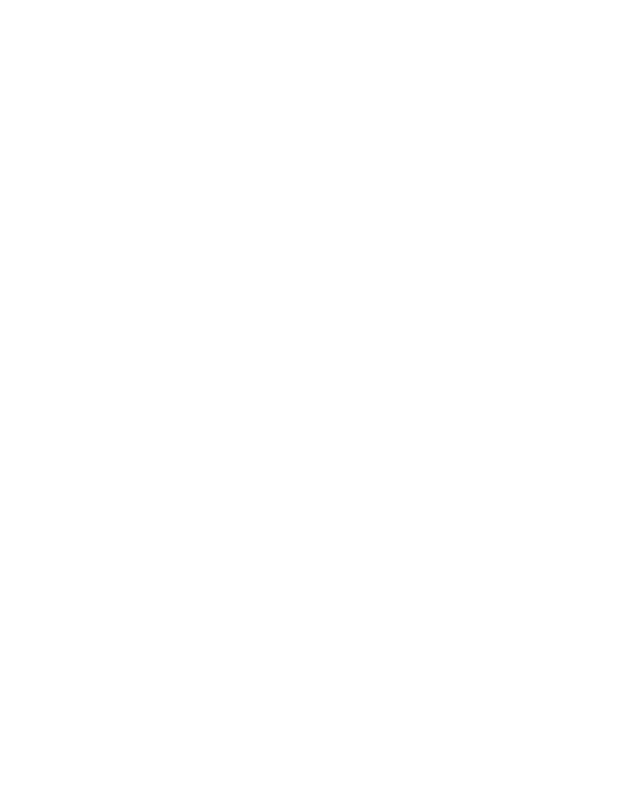
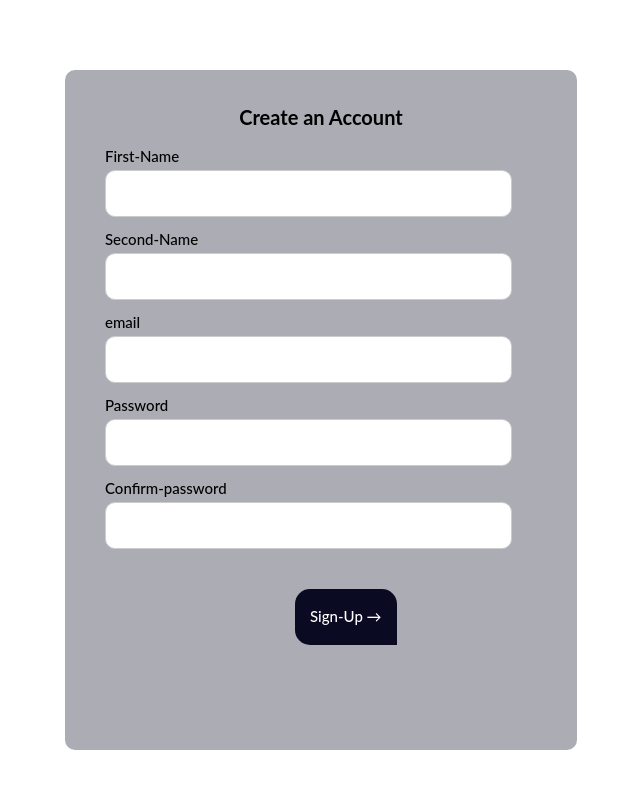
Before and after one commit to Bright-ship-it/buk-a-meal-frontend, a React (Create React App) app: page /register in a window 1280 px wide. Before the commit this address had no page. Shown: the top 788 px of the page, without its empty margins (405-1045 px from the left). Built offline with nearby package versions, Linux system fonts and the light colour scheme.

Commit message:
adds the register component

```diff
--- a/src/App.css
+++ b/src/App.css
@@ -407,12 +407,13 @@
   display: flex;
   padding: 10rem;
   margin-left: 20rem;
+
 }
 
 .login-left {
   background-color: #0a0a232d;
   width: 40%;
-  height: 60vh;
+  height: 65vh;
 }
 .login-left > img {
   border-radius: 50%;
@@ -452,6 +453,13 @@
  margin-bottom: 5rem;
  font-weight: 900;
 }
+.login-right > .link{
+  font-size: 1.5rem;
+  text-align: center;
+  margin-top: 1rem;
+  margin-bottom: 2rem;
+  font-weight: 900;
+ }
 .login-right > h1{
   font-size: 3rem;
   letter-spacing: .4rem;
@@ -479,3 +487,64 @@
   font-size: 1.5rem;
 }
 /*end of login*/
+
+
+/*start of sign-up*/
+
+.control label {
+  display: block;
+  font-weight: 500;
+  margin-top: 1rem;
+  font-size: 1.5rem;
+  margin-left: 1rem;
+
+}
+
+.control input,
+.control textarea {
+  display: block;
+  font: inherit;
+  border-radius: 1rem;
+  border: .1rem solid #ccc;
+  padding: 1rem;
+  margin-left: 1rem;
+  width: 90%;
+  font-size: 1.5rem;
+
+
+
+}
+
+.reg{
+  border-radius: 1rem;
+  background-color: #0a0a2356;
+  margin-top: 5rem;
+  padding: 3rem;
+  height: 85vh;
+  width: 40vw;
+  margin-left: 45rem;
+
+}
+.reg > h1{
+  font-size: 2rem;
+  text-align: center;
+}
+.reg > .btn-menu{
+  background-color: #0a0a23;
+  border: none;
+  color: white;
+  padding: 1.5rem 1.5rem;
+  text-align: center;
+  text-decoration: none;
+  display: inline-block;
+  font-size: 1.5rem;
+  font-weight: 500;
+  border-bottom-left-radius: 1.5rem;
+  border-top-left-radius: 1.5rem;
+  border-top-right-radius: 1.5rem;
+  margin-top: 4rem;
+  margin-left: 20rem ;
+
+}
+
+/*end of sign-up*/
--- a/src/App.js
+++ b/src/App.js
@@ -4,6 +4,7 @@
 import {BrowserRouter as Router, Routes, Route} from "react-router-dom";
 import Home from './components/Home';
 import Login from './components/Login';
+import Register from './components/Register';
 
 function App() {
   return (
@@ -13,6 +14,7 @@
     <Routes>
         <Route path="/" element={<Home />} />
         <Route path="/login" element={<Login /> } />
+        <Route path="/register" element={<Register /> } />
 
 
     </Routes>
--- a/src/components/Home.js
+++ b/src/components/Home.js
@@ -25,7 +25,7 @@
       <div className="info">
         <div className="sect-1">
           <h1>Delicious Food For Your cravings</h1>
-          <p>We Cook Fresh And Healty Foods With Different Recipes</p>
+          <p>We Cook Fresh And Healthy Foods With Different Recipes</p>
           <NavLink to={"/"} exact="true" className="btn-menu">
             View-Menu &rarr;
           </NavLink>
--- a/src/components/Login.js
+++ b/src/components/Login.js
@@ -6,6 +6,7 @@
 
 function Login() {
   return (
+
     <div className="login">
       <div className="login-left">
 
@@ -30,6 +31,18 @@
         <NavLink to={"/"} exact="true" className="btn-menu">
         Login &rarr;
       </NavLink>
+
+      <div className="link">
+      <NavLink to={"/register"} exact="true" className="">
+      Dont have an Account? <span>click here!!</span>
+    </NavLink>
+
+      </div>
+
+
+
+
+
       </div>
     </div>
   );
--- /dev/null
+++ b/src/components/Register.js
@@ -0,0 +1,41 @@
+import React from "react";
+import { NavLink } from "react-router-dom";
+
+function Register() {
+  return (
+    <section>
+      <div className="reg">
+        <h1>Create an Account</h1>
+        <div className="control">
+          <label htmlFor="name">First-Name</label>
+          <input type="text" required id="name" />
+        </div>
+
+        <div className="control">
+          <label htmlFor="name">Second-Name</label>
+          <input type="text" required id="name" />
+        </div>
+        <div className="control">
+          <label htmlFor="name">email</label>
+          <input type="text" required id="name" />
+        </div>
+
+        <div className="control">
+          <label htmlFor="name">Password</label>
+          <input type="text" required id="name" />
+        </div>
+
+        <div className="control">
+          <label htmlFor="name">Confirm-password</label>
+          <input type="text" required id="name" />
+        </div>
+
+        <NavLink to={"/"} exact="true" className="btn-menu">
+          Sign-Up &rarr;
+        </NavLink>
+      </div>
+    </section>
+  );
+}
+
+export default Register;
```
